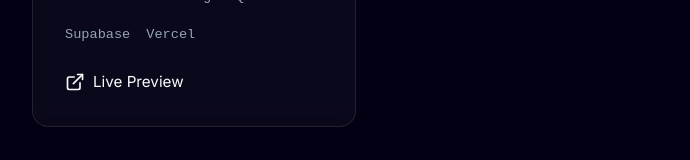
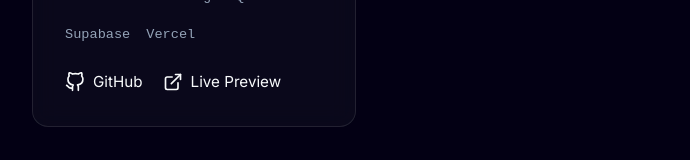
Before and after one commit to adeesha5624/Personal-Portfolio, a React (Vite) app: page /projects in a window 1280 px wide. Shown: the part 2568-2728 px from the top of the page, without its empty margins (90-780 px from the left). Built offline with nearby package versions, Linux system fonts and the light colour scheme.

Commit message:
nexgen pos preview

```diff
--- a/src/components/Projects.jsx
+++ b/src/components/Projects.jsx
@@ -64,7 +64,8 @@ const Projects = () => {
       title: 'NexGen Mobile POS & Repair Management System',
       description: 'A full-stack retail point-of-sale and mobile repair management platform. Built to streamline inventory tracking, repair job status monitoring, and customer transactions with an intuitive, modern UI.',
       techList: ['React', 'Node', 'PostgreSQL', 'Supabase', 'Vercel'],
-      external: 'https://github.com/adeesha5624/NextGen-Mobile.git',
+      external: 'https://next-gen-mobile-frontend-tawny.vercel.app/',
+      github: 'https://github.com/adeesha5624/NextGen-Mobile.git',
       image: posSystemImg
   }
   ];
```
